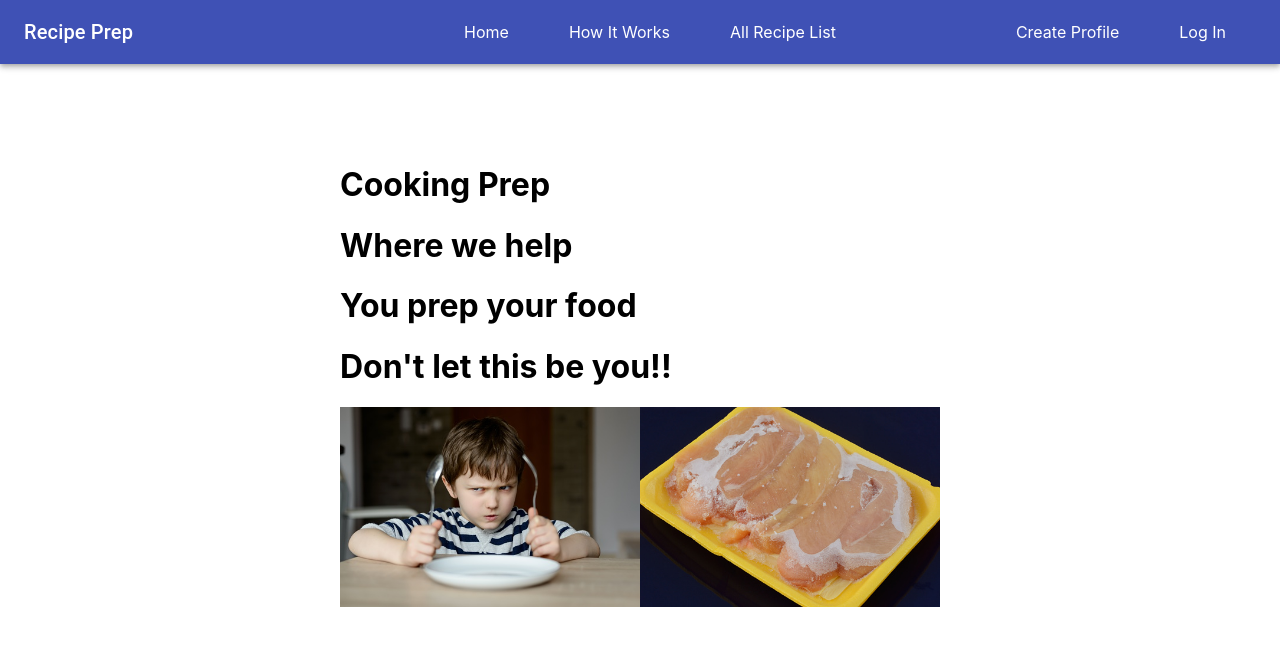
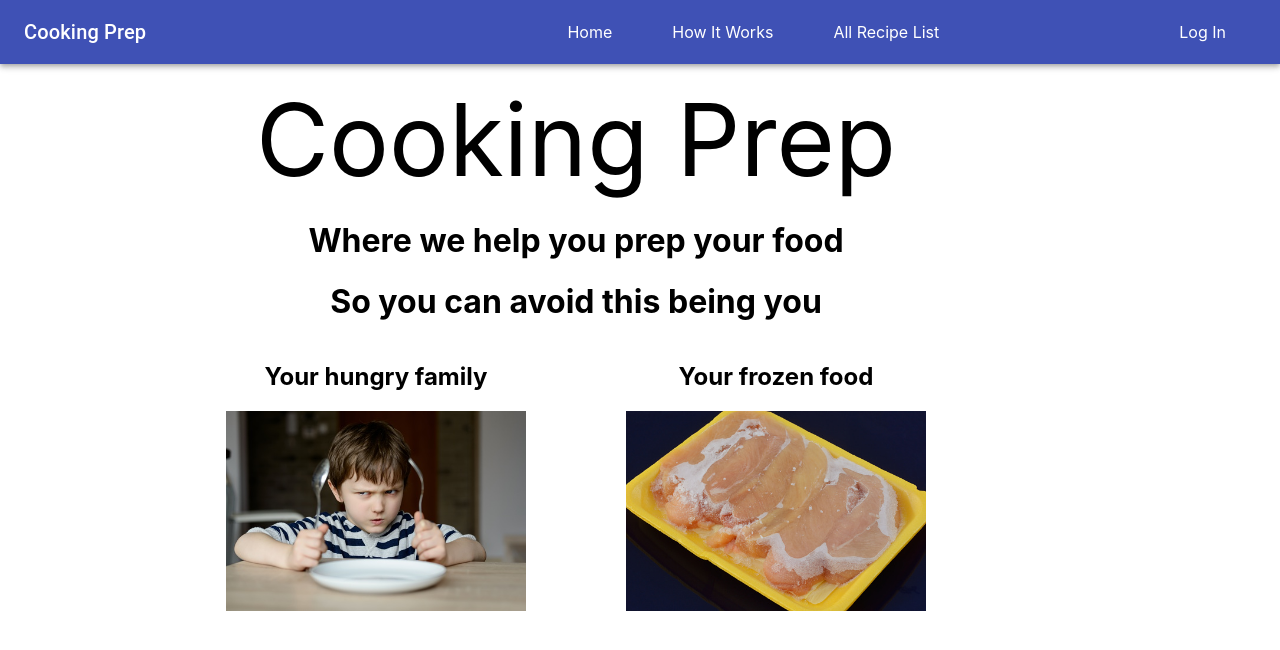
Before and after one commit to MichaelABartlett/js311-checkpoint2, a React (Create React App) app in the folder client/: page / in a window 1280 px wide. Shown: the top 650 px of the page. Built offline with nearby package versions, Linux system fonts and the light colour scheme.

Commit message:
cleaning up pages

```diff
--- a/client/src/Stlyes/home.css
+++ b/client/src/Stlyes/home.css
@@ -1,20 +1,14 @@
 
-.logIn {
-    display: flex;
-    justify-content: center;
-    align-items: center;
-    margin-top: 150px;
-    flex-direction: column;
+.home {
+    margin-top: 5px;
 
-  }
+    width: 90%;
+}
 
-.body {
-    display: flex;
-    justify-content: center;
-    align-items: center;
-    margin-top: 25px;
-    flex-direction: column;
-    width: 300px;
+.title {
+    font-size: 100px;
+    margin-bottom: 20px;
+    margin-top: 10px;
 }
 
 .input {
@@ -27,3 +21,27 @@
     display: flex;
     flex-direction: row;
 }
+
+.title {
+    display: flex;
+    justify-content: center;
+}
+.explain {
+    display: flex;
+    justify-content: center;
+}
+.dontLet {
+    display: flex;
+    justify-content: center;
+}
+
+.hungryKid {
+    padding-right: 50px;
+    text-align: center;
+
+}
+
+.frozenFood {
+    padding-left: 50px;
+    text-align: center;
+}
--- a/client/src/Stlyes/pickedRecipe.css
+++ b/client/src/Stlyes/pickedRecipe.css
@@ -1,36 +1,24 @@
 
 .pickedRecipe {
-    display: flex;
-    justify-content: center;
-    align-items: center;
-    margin-top: 50px;
-    flex-direction: column;
-
+    margin-top: 20px;
   }
 
-.body {
-    display: flex;
-    justify-content: center;
-    align-items: center;
-    margin-top: 25px;
-    flex-direction: column;
-    width: 300px;
-}
+  .recipe {
+      display: flex;
+      align-items: center;
+  }
 
-.input {
-    width: 100%;
-    text-align: center;
-    height: 30px;
-}
+  .body {
 
-.images {
+    padding-left: 50px;
+  }
+.selectDate {
     display: flex;
     flex-direction: row;
 }
-
-.selectDate {
+.submit2 {
     display: flex;
-    flex-direction: row;
+    justify-content: center;
 }
 
 .eachItem {
@@ -48,6 +36,10 @@
     flex-direction: column;
 }
 
+.buildList {
+   align-items: center;
+}
+
 .listTitle {
     display: flex;
     justify-content: center;
@@ -59,3 +51,11 @@
     padding-left: 50px;
     padding-right: 50px;
 }
+
+.pickList {
+    display: flex;
+    flex-direction: column;
+    align-items: center;
+    list-style: none;
+    padding-right: 40px;
+}
--- a/client/src/components/Navigation.js
+++ b/client/src/components/Navigation.js
@@ -22,7 +22,7 @@ const Navigation = (props) => {
         <AppBar position='relative'>
             <Toolbar>
             <Typography variant="h6" style={{ flexGrow: "1" }}>
-                    Recipe Prep
+                    Cooking Prep
                 </Typography>
                 <ul className="nav-list" >
                     <li className="navItem">
@@ -35,16 +35,16 @@ const Navigation = (props) => {
                         <Link style={{color: "white", textDecoration: 'none'}} to="/allRecipeList">All Recipe List</Link>
                     </li>
                     <li className="navItem">
-                        <Link style={{color: "white", textDecoration: 'none'}} to="/pickedRecipe">{cookies.loggedIn ? "Picked Recipe" : ""}</Link>
+                        <Link style={{color: "white", textDecoration: 'none'}} to="/pickedRecipe">{cookies.loggedIn ? "Picked Recipe" : ''}</Link>
                     </li>
                     <li className="navItem">
-                        <Link style={{color: "white", textDecoration: 'none'}} to="/addRecipe">{cookies.loggedIn ? "Add Recipe" : ""}</Link>
+                        <Link style={{color: "white", textDecoration: 'none'}} to="/addRecipe">{cookies.loggedIn ? "Add Recipe" : ''}</Link>
                     </li>
                     {/* <li className="navItem">
                         <Link style={{color: "white", textDecoration: 'none'}} to="/calender">Calender</Link>
                     </li> */}
                     <li className="navItem">
-                        <Link style={{color: "white", textDecoration: 'none'}} to="/createProfile">Create Profile</Link>
+                        <Link style={{color: "white", textDecoration: 'none'}} to="/createProfile">{cookies.loggedIn ? "Create Profile" : ''}</Link>
                     </li>
                     <li className="navItem">
                         <Link style={{color: "white", textDecoration: 'none'}} to="/logIn">{!cookies.loggedIn ? "Log In" : ""}</Link>
--- a/client/src/components/home.js
+++ b/client/src/components/home.js
@@ -12,21 +12,20 @@ function Home() {
     <main className="home">
       <div>
 
-        <h1>Cooking Prep</h1>
-        <h1>Where we help</h1>
-        <h1>You prep your food</h1>
-        {/* <input type="text" name="userName" placeholder='User Name' className='input' onChange={(e) => {
-                ViewRecipe(e.target.value)
-                }}></input> */}
-        <h1>Don't let this be you!!</h1>
+        <p className='title'>Cooking Prep</p>
+        <h1 className='explain'>Where we help you prep your food</h1>
+
+        <h1 className='dontLet'>So you can avoid this being you</h1>
         <section className='images'>
           <div className="hungryKid">
               <div>
+                <h1>Your hungry family</h1>
                 <img src={hungryKid} alt="Image of guy thinking" height={200} width={300}/>
               </div>
           </div>
-          <div className="hungryKid">
+          <div className="frozenFood">
               <div>
+                <h1>Your frozen food</h1>
                 <img src={frozenChicken} alt="Image of prozen chicken" height={200} width={300}/>
               </div>
           </div>
--- a/client/src/components/pickedRecipe.js
+++ b/client/src/components/pickedRecipe.js
@@ -88,7 +88,7 @@ function PickedRecipe() {
     <div className="pickedRecipe">
        <div className='recipes' >
         <h1>Recipes you can pick from</h1>
-        <ul>{list.map(name => <li key={name.recipe_name}>{name.recipe_name}</li>)} </ul>
+        <ul className='pickList'>{list.map(name => <li key={name.recipe_name}>{name.recipe_name}</li>)} </ul>
         <form className='body' onSubmit={submit} id="pickRecipe">
                 <br/>
             <input type="text" name="recipename" placeholder='Enter Recipe Name' className='input' autoComplete='off'
@@ -101,8 +101,9 @@ function PickedRecipe() {
       <h2>{state.recipename}</h2>
       <div className='buildList'>
           <p>Now that you have selected a recipe to cook let's build the list that will remind you to PREP the ingredients so you will be ready to cook.</p>
-            <button onClick={submit2}>Build you list</button>
+
         </div>
+        <button onClick={submit2}>Build you list</button>
         <h1>Recipe Information</h1>
         <section className='listing'>
           <div className='listingItem'>
```
